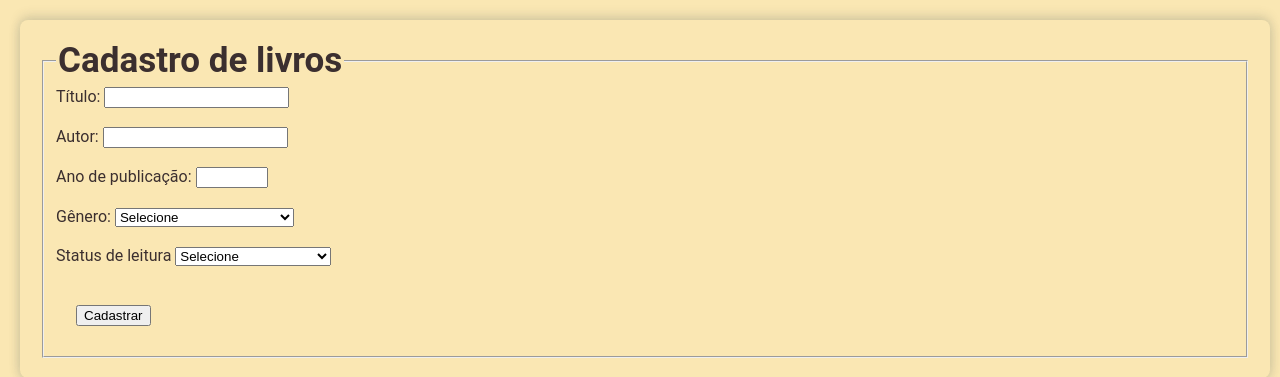
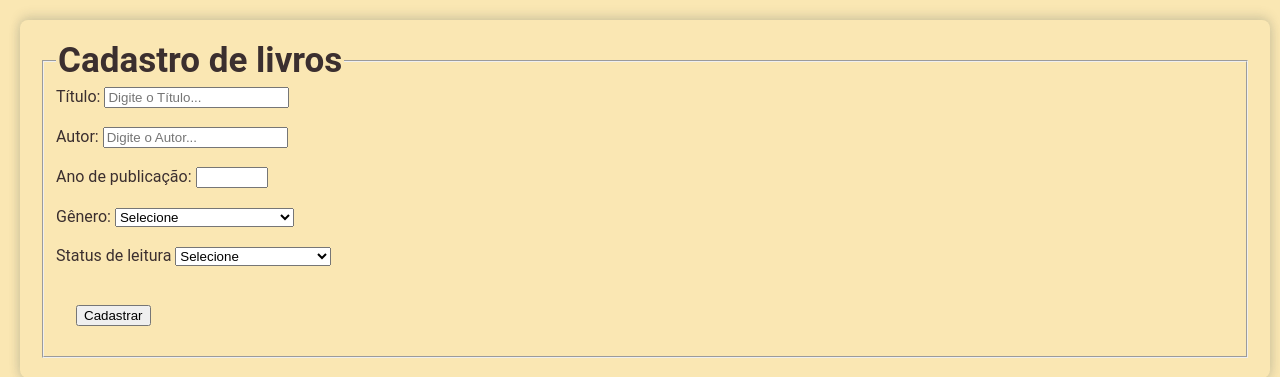
Before and after one commit to nathalidev/sistema_bibliotecario, a Flask app: page / in a window 1280 px wide. Shown: the part 132-509 px from the top of the page. Run offline with Flask 3, Linux system fonts and the light colour scheme.

Commit message:
ajusta estilos de formulários, adiciona placeholders e destaca títulos nas seções de cadastro e busca de livros

```diff
--- a/biblioteca/static/css/styles.css
+++ b/biblioteca/static/css/styles.css
@@ -20,7 +20,6 @@ body{
 
 h1{
     font-size: 45px;
-    font-weight: bold;
     background-color: #3B2F2F;
     color: #fae7b3;
     margin: 0;
@@ -33,7 +32,6 @@ nav{
 
 legend {
     font-size: 35px;
-    font-weight: bold;
 }
 
 .menu a {
--- a/biblioteca/templates/index.html
+++ b/biblioteca/templates/index.html
@@ -29,15 +29,15 @@
     <section>
         <form id="livrosForm">
             <fieldset>
-                <legend>Cadastro de livros</legend>
+                <legend><strong>Cadastro de livros</strong></legend>
 
                 <label for="titulo">Título:</label>
-                <input type="text" id="titulo" name="titulo" />
+                <input type="text" id="titulo" name="titulo" placeholder="Digite o Título..."/>
 
                 <br><br>
 
                 <label for="autor">Autor:</label>
-                <input type="text" id="autor" name="autor" />
+                <input type="text" id="autor" name="autor" placeholder="Digite o Autor..."/>
 
                 <br><br>
 
@@ -143,7 +143,7 @@
     <section>
         <form id="buscaForm">
             <fieldset>
-                <legend>Busca de livros</legend>
+                <legend><strong>Busca de livros</strong></legend>
 
                 <hr>
 
```
